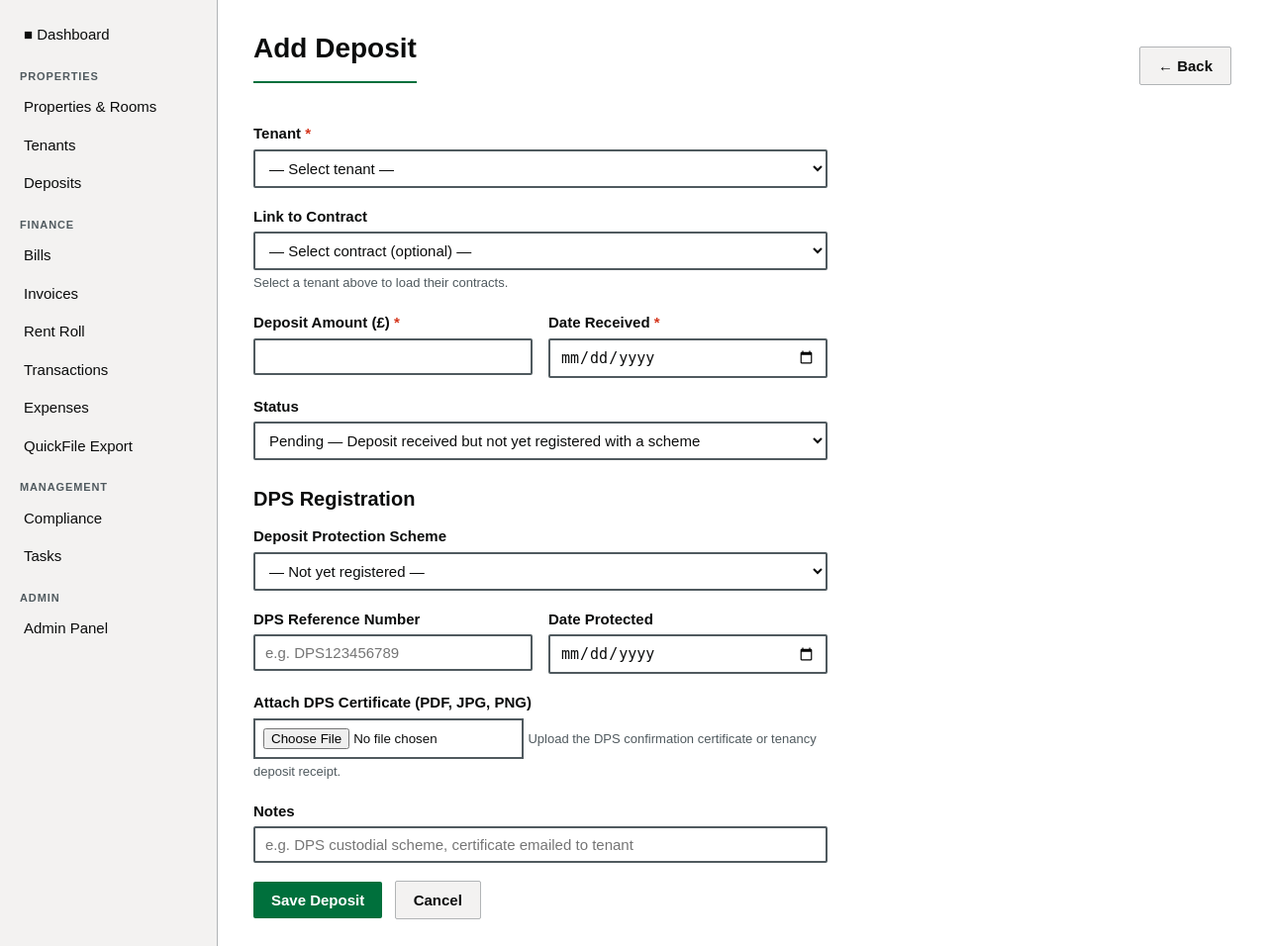
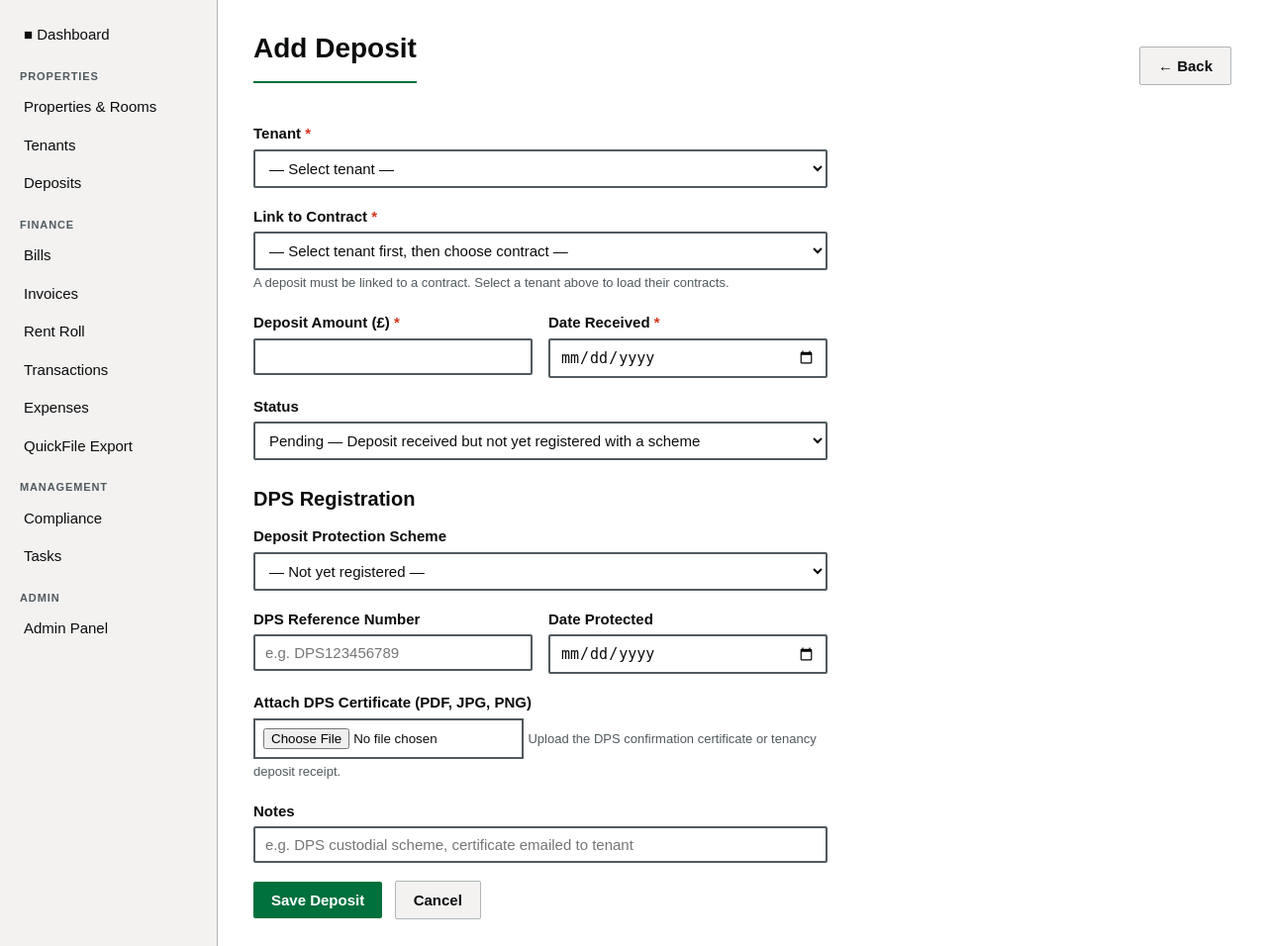
Before and after one commit to john8647/HMO_Manager, a Flask app: page /deposits/add in a window 1280 px wide. Shown: the part 52-1008 px from the top of the page at 99% size. Run offline with Flask 3, Linux system fonts and the light colour scheme; a user stored in the database is signed in; tables that the repository leaves empty hold one stand-in row (values such as "Sample post").

Commit message:
updated to version 1.8

```diff
--- a/app/deposits/routes.py
+++ b/app/deposits/routes.py
@@ -27,7 +27,8 @@ STATUSES = [
     ('protected',  'Protected', 'Registered and protected with a DPS scheme'),
     ('paid',       'Paid',      'Deposit returned to tenant in full'),
     ('deducting',  'Deducting', 'Deductions being assessed before return'),
-    ('withdrawn',  'Withdrawn', 'Deposit retained — breach of contract'),
+    ('withdrawn',  'Withdrawn', 'Deposit retained — breach of contract / awaiting DPS payout'),
+    ('claimed',    'Claimed',   'DPS payout received — tenant balance cleared'),
 ]
 
 
@@ -191,6 +192,8 @@ def add():
         errors = []
         if not tenant_id:
             errors.append('Tenant is required.')
+        if not contract_id:
+            errors.append('A contract must be selected.')
         if not amount_str:
             errors.append('Deposit amount is required.')
         if not date_received_s:
@@ -214,6 +217,20 @@ def add():
             )
         except ValueError:
             flash('Invalid amount or date.', 'error')
+            return render_template('deposits/add.html',
+                                   tenants=tenants,
+                                   dps_companies=DPS_COMPANIES,
+                                   statuses=STATUSES,
+                                   prefill_tenant=prefill_tenant)
+
+        # Verify the contract exists and belongs to this user/tenant
+        contract = TenantContract.query.filter_by(
+            id=int(contract_id),
+            tenant_id=int(tenant_id),
+            user_id=current_user.id,
+        ).first()
+        if not contract:
+            flash('Selected contract not found — please choose a valid contract.', 'error')
             return render_template('deposits/add.html',
                                    tenants=tenants,
                                    dps_companies=DPS_COMPANIES,
@@ -498,14 +515,58 @@ def settle(deposit_id):
                 deposit.returned_date = datetime.strptime(returned_date_s, '%Y-%m-%d').date()
             except ValueError:
                 pass
-        elif new_status in ('paid', 'returned'):
+        elif new_status in ('paid', 'returned', 'claimed'):
             deposit.returned_date = date.today()
 
+        # ── Claimed: DPS payout received — clear outstanding balance ─────
+        # When the landlord marks the deposit as Claimed, automatically
+        # create credit transactions to bring the tenant's balance to £0.
+        credits_created = []
+        if new_status == 'claimed':
+            settle_date = deposit.returned_date or date.today()
+            note_base   = f'Deposit claimed (DPS payout) — ref: {deposit.dps_reference or "N/A"}'
+
+            rent_outstanding = _live_balance(tenant.id)[0]   # rent_bal
+            bill_outstanding = _live_balance(tenant.id)[1]   # bill_bal
+
+            if rent_outstanding > _D('0.00'):
+                cr_rent = Transaction(
+                    tenant_id    = tenant.id,
+                    amount       = rent_outstanding,
+                    credit_debit = 'cr',
+                    transaction_date = settle_date,
+                    user_id      = current_user.id,
+                    type         = 'Rent',
+                    month_year_period = settle_date.strftime('%B %Y'),
+                    source       = 'manual',
+                    is_matched   = True,
+                    notes        = f'{note_base}. Rent cleared: £{rent_outstanding:.2f}.',
+                )
+                db.session.add(cr_rent)
+                credits_created.append(f'£{rent_outstanding:.2f} Rent')
+
+            if bill_outstanding > _D('0.00'):
+                cr_bills = Transaction(
+                    tenant_id    = tenant.id,
+                    amount       = bill_outstanding,
+                    credit_debit = 'cr',
+                    transaction_date = settle_date,
+                    user_id      = current_user.id,
+                    type         = 'Bills',
+                    month_year_period = settle_date.strftime('%B %Y'),
+                    source       = 'manual',
+                    is_matched   = True,
+                    notes        = f'{note_base}. Bills cleared: £{bill_outstanding:.2f}.',
+                )
+                db.session.add(cr_bills)
+                credits_created.append(f'£{bill_outstanding:.2f} Bills')
+
         db.session.commit()
-        flash(
-            f'Deposit settlement saved — status set to {new_status.title()}.',
-            'success'
-        )
+
+        msg = f'Deposit settlement saved — status set to {new_status.title()}.'
+        if credits_created:
+            msg += f' Balance cleared: {", ".join(credits_created)}.'
+        flash(msg, 'success')
         return redirect(url_for('deposits.view', deposit_id=deposit.id))
 
     return render_template(
--- a/app/templates/deposits/add.html
+++ b/app/templates/deposits/add.html
@@ -30,9 +30,9 @@
     </div>
 
     <div class="form-group">
-        <label for="contract_id">Link to Contract</label>
-        <select id="contract_id" name="contract_id">
-            <option value="">— Select contract (optional) —</option>
+        <label for="contract_id">Link to Contract <span style="color:var(--error);">*</span></label>
+        <select id="contract_id" name="contract_id" required>
+            <option value="">— Select tenant first, then choose contract —</option>
             {% for contract in contracts %}
             <option value="{{ contract.id }}">
                 {{ contract.start_date.strftime('%d %b %Y') }} —
@@ -43,7 +43,7 @@
             {% endfor %}
         </select>
         <span class="form-hint">
-            Select a tenant above to load their contracts.
+            A deposit must be linked to a contract. Select a tenant above to load their contracts.
         </span>
     </div>
 
@@ -139,22 +139,23 @@ function loadContracts(tenantId) {
     const sel = document.getElementById('contract_id');
     sel.innerHTML = '<option value="">— Loading... —</option>';
     if (!tenantId) {
-        sel.innerHTML = '<option value="">— Select contract (optional) —</option>';
+        sel.innerHTML = '<option value="">— Select tenant first, then choose contract —</option>';
         return;
     }
     fetch(`/deposits/contracts/${tenantId}`)
         .then(r => r.json())
         .then(contracts => {
-            sel.innerHTML =
-                '<option value="">— Select contract (optional) —</option>';
-            contracts.forEach(c => {
-                sel.innerHTML +=
-                    `<option value="${c.id}">${c.label}</option>`;
-            });
+            if (contracts.length === 0) {
+                sel.innerHTML = '<option value="">— No contracts found for this tenant —</option>';
+            } else {
+                sel.innerHTML = '<option value="">— Select a contract (required) —</option>';
+                contracts.forEach(c => {
+                    sel.innerHTML += `<option value="${c.id}">${c.label}</option>`;
+                });
+            }
         })
         .catch(() => {
-            sel.innerHTML =
-                '<option value="">— Could not load contracts —</option>';
+            sel.innerHTML = '<option value="">— Could not load contracts —</option>';
         });
 }
 </script>
--- a/app/templates/transactions/add.html
+++ b/app/templates/transactions/add.html
@@ -43,7 +43,8 @@
          border-radius:4px; font-size:13px;">
         <strong>Tenant payment</strong> — the amount will be automatically allocated to
         their oldest outstanding charges in order: Advanced Rent → Rent → Bills → Deposit.
-        Any surplus is recorded as early rent credit.
+        Any surplus on an active contract is recorded as early rent credit.
+        On a closed contract, surplus is recorded as an overpayment credit.
     </div>
 
     {# ── No-tenant path: type required ── #}
```
Also changed, not shown: app/templates/tenants/edit_contract.html (+6 -6 lines), app/tenants/routes.py (+34 -5 lines), app/transactions/matcher.py (+58 -26 lines).
